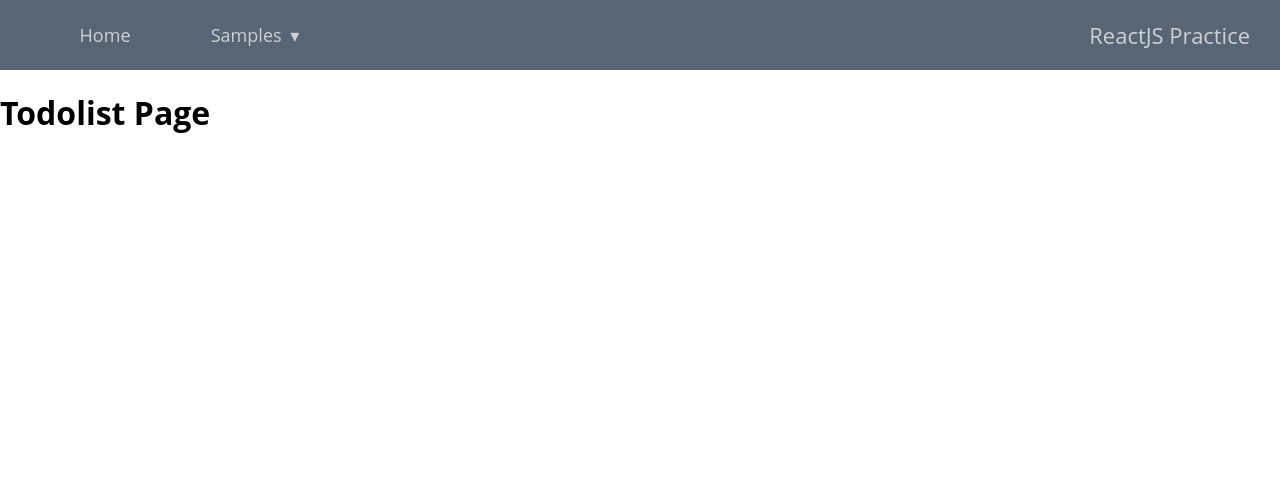
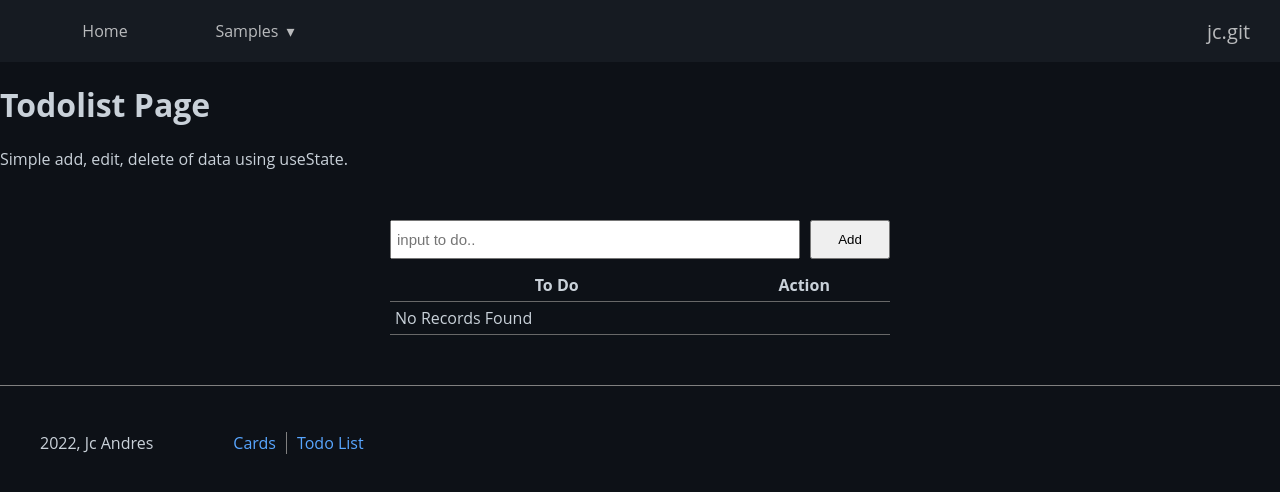
Before and after one commit to jccccandres/reactjs-basic-practice-1, a React (Create React App) app: page /reactjs-basic-practice-1/todolist in a window 1280 px wide. Shown: the top 492 px of the page. Built offline with nearby package versions, Linux system fonts and the light colour scheme.

Commit message:
Add Todo List Page

```diff
--- a/src/App.js
+++ b/src/App.js
@@ -1,8 +1,5 @@
 import React from "react";
 import { Routes, Route, Link } from 'react-router-dom';
-
-/* styles */
-import "./styles/app.scss";
 
 /* components */
 import Todolist from "./components/Todolist";
@@ -24,7 +21,7 @@ const App = () => {
                                 </ul>
                             </li>
                         </ul>
-                        <a href="https://jccccandres.github.io/" className="logo">ReactJS Practice</a>
+                        <a href="https://jccccandres.github.io/" className="logo">jc.git</a>
                     </nav>
                 </header>
                 <main>
@@ -36,7 +33,13 @@ const App = () => {
                 </main>
 
                 <footer>
-
+                    <ul className="main-footer">
+                        <li>2022, Jc Andres</li>
+                    </ul>
+                    <ul className="nav-footer">
+                        <li><Link to="reactjs-basic-practice-1/cards">Cards</Link></li>
+                        <li><Link to="reactjs-basic-practice-1/todolist">Todo List</Link></li>
+                    </ul>
                 </footer>
             </>
     );
--- a/src/components/Home.js
+++ b/src/components/Home.js
@@ -3,7 +3,12 @@ import React from "react";
 const Home = () => {
     return (
         <>
-            <h1>Home</h1>
+            <div className="container">
+                <h1>ReactJS Practice</h1>
+                <p>
+                    Lorem ipsum dolor sit amet, consectetur adipiscing elit, sed do eiusmod tempor incididunt ut labore et dolore magna aliqua. Ut enim ad minim veniam, quis nostrud exercitation ullamco laboris nisi ut aliquip ex ea commodo consequat. Duis aute irure dolor in reprehenderit in voluptate velit esse cillum dolore eu fugiat nulla pariatur. Excepteur sint occaecat cupidatat non proident, sunt in culpa qui officia deserunt mollit anim id est laborum.
+                </p>
+            </div>
         </>
     );
 }
--- a/src/components/Todolist.js
+++ b/src/components/Todolist.js
@@ -1,9 +1,103 @@
-import React from "react";
+import React, { useState } from "react";
 
 const Todolist = () => {
+    const [state, setState] = useState({
+        todo: '',
+        todolist: [],
+
+        indexToEdit: '',
+        valueToEdit: ''
+    });
+
+    const { todo, todolist, indexToEdit, valueToEdit } = state;
+
+    const handleOnChange = (e) => {
+        const { name, value } = e.target;
+        setState({...state, [name]: value});
+    }
+
+    const addTodo = () => {
+        const list = todolist;
+        list.push(todo);
+        setState({...state, todo: '', todolist: list});
+    }
+
+    const deleteTodo = (index) => {
+        const list = todolist;
+        list.splice(index, 1);
+        setState({...state, todolist: list});
+    }
+
+    const toggleEdit = (index, value) => {
+        setState({...state, indexToEdit: index, valueToEdit: value});
+    }
+
+    const updateTodoList = () => {
+        const list = todolist;
+        list[indexToEdit] = valueToEdit;
+        setState({...state, todolist: list, indexToEdit: '', valueToEdit: ''});
+    }
+
     return (
         <>
-            <h1>Todolist Page</h1>
+            <div className="container">
+                <h1>Todolist Page</h1>
+                <p>
+                    Simple add, edit, delete of data using useState.
+                </p>
+
+                <div className="main-todolist">
+                    <div className="form-wrapper">
+                        <input
+                            type='text'
+                            name='todo'
+                            placeholder='input to do..'
+                            value={todo}
+                            onChange={handleOnChange} />
+                        <button onClick={addTodo}>Add</button>
+                    </div>
+
+                    <div className="table">
+                        <div className="table-header">
+                            <span>To Do</span>
+                            <span>Action</span>
+                        </div>
+                        <div className="table-body">
+                            {
+                                todolist.length ?
+                                    todolist.map((value, index) => (
+                                        <div className="table-row" key={index}>
+                                            <div className="table-column">
+                                                <span>{value}</span>
+                                            </div>
+                                            <div className="table-column">
+                                                <button onClick={() => toggleEdit(index, value)}>Edit</button>
+                                                <button onClick={() => deleteTodo(index)}>Delete</button>
+                                            </div>
+                                        </div>
+                                    ))
+                                : <div className="table-row empty">No Records Found</div>
+                            }
+                        </div>
+                    </div>
+
+                    {
+                        valueToEdit !== '' ?
+                        <div className="form-wrapper">
+                            <input
+                                type='text'
+                                name='valueToEdit'
+                                placeholder='input to do..'
+                                value={valueToEdit}
+                                onChange={handleOnChange} />
+                            <button onClick={updateTodoList}>Save</button>
+                        </div>
+                        : ''
+                    }
+
+                </div>
+
+            </div>
         </>
     );
 }
--- a/src/index.js
+++ b/src/index.js
@@ -1,6 +1,9 @@
 import React from 'react';
 import ReactDOM from 'react-dom/client';
 import { BrowserRouter as Router } from "react-router-dom";
+
+/* styles */
+import "./styles/app.scss";
 
 import App from './App';
 
--- a/src/styles/app.scss
+++ b/src/styles/app.scss
@@ -2,18 +2,20 @@ html, body {
     padding: 0;
     margin: 0;
     font-family: 'Open Sans', sans-serif;
+    color: #c9d1d9;
+    background-color: #0d1117;
 }
 
 .navbar {
     display: flex;
     justify-content: space-between;
     position: fixed;
-    height: 70px;
+    height: 62px;
     width: 100%;
     align-items: center;
-    font-size: 18px;
+    font-size: 16px;
     top: 0;
-    background-color: rgba(87, 101, 116, 1);
+    background-color: rgba(22, 27, 34, 1);
 
     a {
         color: rgba(255, 255, 255, 0.7);
@@ -22,7 +24,7 @@ html, body {
 
     .logo {
         padding: 0 30px;
-        font-size: 22px;
+        font-size: 20px;
     }
 
     .logo:hover {
@@ -73,13 +75,13 @@ html, body {
                 list-style-type: none;
                 padding: 0;
                 width: 250px;
-                margin-top: 70px;
-                background-color: rgba(87, 101, 116, 1);
+                margin-top: 62px;
+                background-color: rgba(22, 27, 34, 1);
 
                 li {
                     display: table;
                     width: 100%;
-                    height: 60px;
+                    height: 50px;
 
                     a {
                         display: table-cell;
@@ -93,56 +95,47 @@ html, body {
 }
 
 main {
-    padding-top: 70px;
+    padding-top: 62px;
 }
 
-.main {
-    display: grid;
-    grid-template-columns: repeat(5, 1fr);
-    place-items: center;
-    height: calc(100vh - 70px);
+footer {
+    display: flex;
+    max-width: 1280px;
+    height: 115px;
+    margin: 0 auto;
+    border-top: 1px solid grey;
 
-    .card {
-        display: grid;
-        grid-template-rows: 4fr 1fr 1fr;
-        height: 390px;
-        width: 250px;
-        border: 10px solid #f2d955;
-        background-color: #efefef;
-        padding: 5px;
+    ul {
+        display: flex;
+        align-items: center;
+        list-style-type: none;
+        padding: 0 30px;
 
-        .card-image {
-            height: 250px;
+        li {
+            padding: 0 10px;
 
-            img {
-                width: 100%;
-                height: 100%;
-            }
-        }
+            a {
+                text-decoration: none;
+                color: #58a6ff;
 
-        .card-header {
-            h3 {
-                margin: 5px 0;
-            }
-        }
-
-        .card-body {
-            .card-element {
-                span {
-                    font-weight: bold;
+                &:hover {
+                    text-decoration: underline;
                 }
             }
-            .card-description {
-                display: -webkit-box;
-                max-width: 100%;
-                -webkit-line-clamp: 5;
-                -webkit-box-orient: vertical;
-                overflow: hidden;
 
-                span {
-                    font-weight: bold;
-                }
+            &:not(:first-child) {
+                border-left: 1px solid grey;
             }
         }
     }
 }
+
+.container {
+    max-width: 1280px;
+    margin: 0 auto;
+
+    @import './home.scss';
+    @import './todolist.scss';
+}
+
+@import './cards.scss';
--- /dev/null
+++ b/src/styles/cards.scss
@@ -0,0 +1,51 @@
+.main {
+    display: grid;
+    grid-template-columns: repeat(5, 1fr);
+    place-items: center;
+    height: calc(100vh - 70px);
+    color: #000;
+
+    .card {
+        display: grid;
+        grid-template-rows: 4fr 1fr 1fr;
+        height: 390px;
+        width: 250px;
+        border: 10px solid #f2d955;
+        background-color: #efefef;
+        padding: 5px;
+
+        .card-image {
+            height: 250px;
+
+            img {
+                width: 100%;
+                height: 100%;
+            }
+        }
+
+        .card-header {
+            h3 {
+                margin: 5px 0;
+            }
+        }
+
+        .card-body {
+            .card-element {
+                span {
+                    font-weight: bold;
+                }
+            }
+            .card-description {
+                display: -webkit-box;
+                max-width: 100%;
+                -webkit-line-clamp: 5;
+                -webkit-box-orient: vertical;
+                overflow: hidden;
+
+                span {
+                    font-weight: bold;
+                }
+            }
+        }
+    }
+}
--- /dev/null
+++ b/src/styles/todolist.scss
@@ -0,0 +1,63 @@
+.main-todolist {
+    display: grid;
+    row-gap: 10px;
+    max-width: 500px;
+    margin: 50px auto;
+
+    .form-wrapper {
+        display: grid;
+        column-gap: 10px;
+        grid-template-columns: 1fr 80px;
+
+        input {
+            height: 25px;
+            font-size: 15px;
+            padding: 5px;
+        }
+    }
+
+    .table {
+        display: grid;
+
+        .table-header {
+            display: grid;
+            grid-template-columns: 8fr 4fr;
+            column-gap: 5px;
+            place-items: center;
+
+            padding: 5px;
+            border-bottom: 1px solid #686868;
+
+            span {
+                font-weight: bold;
+            }
+        }
+
+        .table-body {
+            display: grid;
+
+            .table-row {
+                display: grid;
+                grid-template-columns: 8fr 4fr;
+                column-gap: 5px;
+
+                padding: 5px;
+                border-bottom: 1px solid #686868;
+
+                .table-column:last-child {
+                    display: grid;
+                    grid-template-columns: 1fr 1fr;
+                }
+
+                button {
+                    margin-left: 3px;
+                    margin-right: 3px;
+                }
+            }
+
+            .table-row.empty {
+                grid-template-columns: 1fr;
+            }
+        }
+    }
+}
```
Also changed, not shown: src/styles/home.scss (added).
